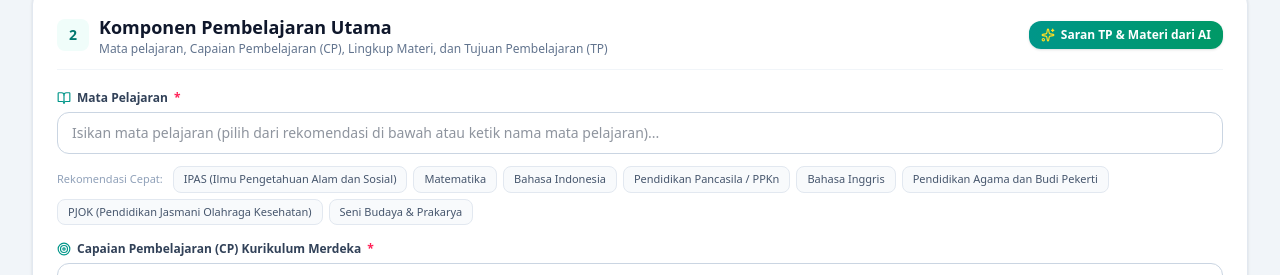
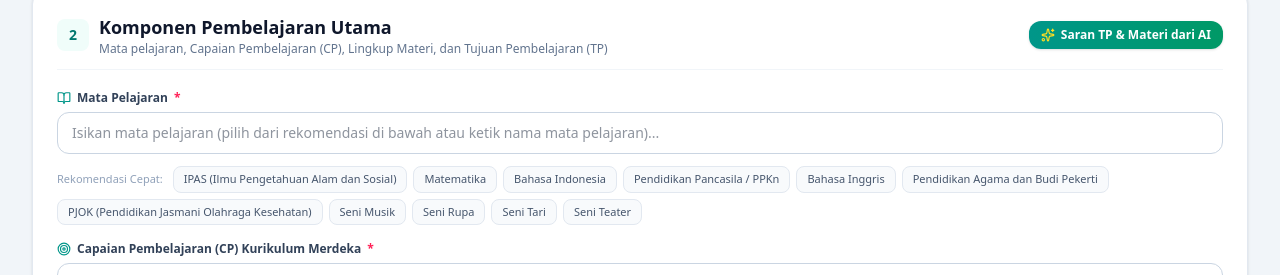
Before and after one commit to indratataethnic/Smart-RPM, a React (Vite) app: page / in a window 1280 px wide. Shown: the part 921-1196 px from the top of the page. Built offline with nearby package versions, Linux system fonts and the light colour scheme; no server answers.

Commit message:
feat: update subject list to include specific arts
Split "Seni Budaya & Prakarya" into individual art disciplines (Musik, Rupa, Tari, Teater) and increase the number of recommended subjects shown in the UI.

```diff
--- a/src/components/LessonDetailsSection.tsx
+++ b/src/components/LessonDetailsSection.tsx
@@ -77,7 +77,7 @@ export const LessonDetailsSection: React.FC<LessonDetailsSectionProps> = ({
           {/* Quick Subject Chips */}
           <div className="flex flex-wrap gap-1.5 mt-1">
             <span className="text-[11px] text-slate-400 font-medium self-center mr-1">Rekomendasi Cepat:</span>
-            {MATA_PELAJARAN_POPULER.slice(0, 8).map((subject) => (
+            {MATA_PELAJARAN_POPULER.slice(0, 11).map((subject) => (
               <button
                 key={subject}
                 type="button"
--- a/src/data/presets.ts
+++ b/src/data/presets.ts
@@ -66,7 +66,10 @@ export const MATA_PELAJARAN_POPULER = [
   'Bahasa Inggris',
   'Pendidikan Agama dan Budi Pekerti',
   'PJOK (Pendidikan Jasmani Olahraga Kesehatan)',
-  'Seni Budaya & Prakarya',
+  'Seni Musik',
+  'Seni Rupa',
+  'Seni Tari',
+  'Seni Teater',
   'Informatika / TIK',
   'Fisika',
   'Kimia',
```
